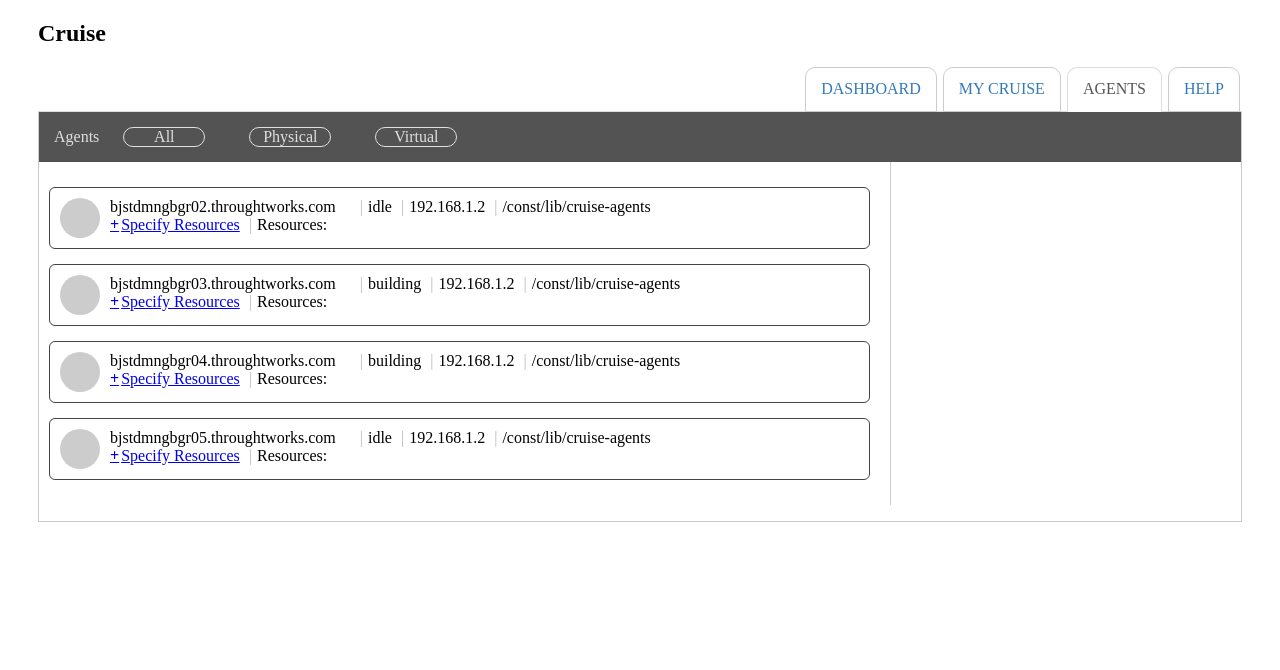
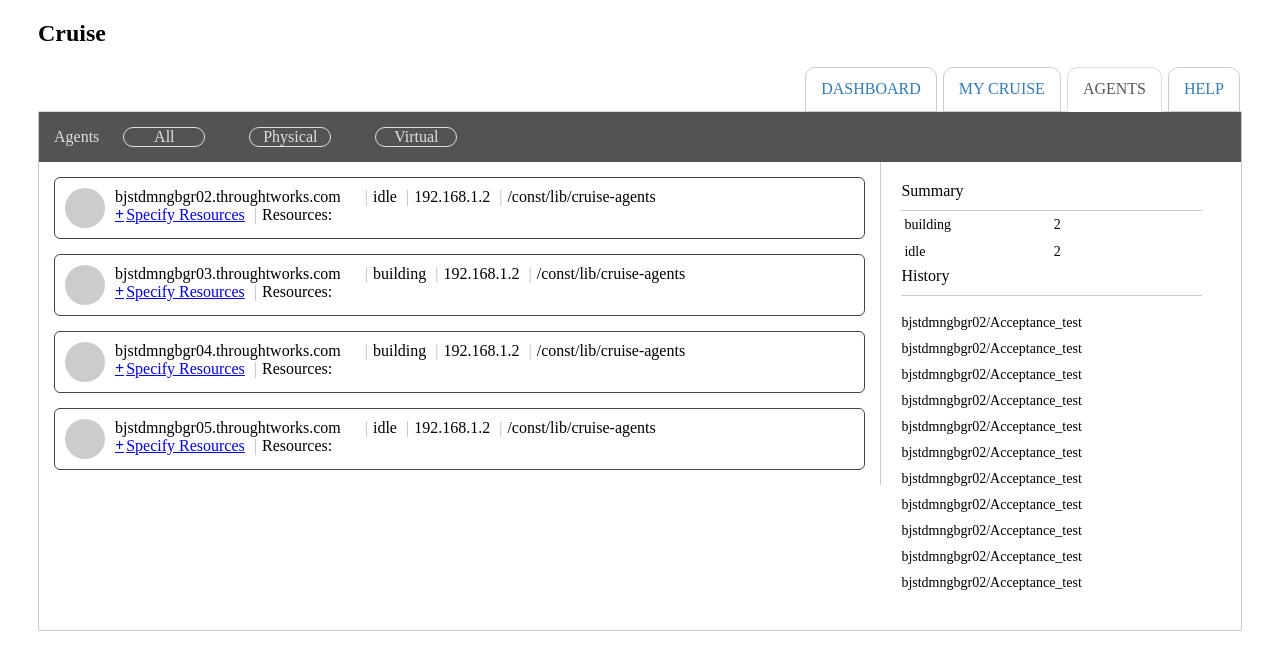
Before and after one commit to zhongds/tw_homework, a website built with webpack: page index.html in a window 1280 px wide. Both pictures are taken after a click on the link "AGENTS". Built offline with nearby package versions, Linux system fonts and the light colour scheme.

Commit message:
add summary and history

```diff
--- a/index.html
+++ b/index.html
@@ -27,7 +27,7 @@
 						<span class="ellipse">Virtual</span>
 					</div>
 					<div class="content-body">
-						<ul class="w70p br agents-list">
+						<ul class="w70p agents-list left">
 							<li class="">
 								<span class="circle left"></span>
 								<div class="left pl10">
@@ -93,7 +93,37 @@
 								</div>
 							</li>
 						</ul>
-						<div class="w30p h100p"></div>
+						<div class="aside left">
+							<section class="summary">
+								<div class="title">Summary</div>
+								<table class="w100p">
+									<tr class="h25">
+										<td class="w50p">building</td>
+										<td class="w50p">2</td>
+									</tr>
+									<tr class="h25">
+										<td class="w50p">idle</td>
+										<td class="w50p">2</td>
+									</tr>
+								</table>
+							</section>
+							<section class="history">
+								<div class="title">History</div>
+								<ul class="">
+									<li>bjstdmngbgr02/Acceptance_test</li>
+									<li>bjstdmngbgr02/Acceptance_test</li>
+									<li>bjstdmngbgr02/Acceptance_test</li>
+									<li>bjstdmngbgr02/Acceptance_test</li>
+									<li>bjstdmngbgr02/Acceptance_test</li>
+									<li>bjstdmngbgr02/Acceptance_test</li>
+									<li>bjstdmngbgr02/Acceptance_test</li>
+									<li>bjstdmngbgr02/Acceptance_test</li>
+									<li>bjstdmngbgr02/Acceptance_test</li>
+									<li>bjstdmngbgr02/Acceptance_test</li>
+									<li>bjstdmngbgr02/Acceptance_test</li>
+								</ul>
+							</section>
+						</div>
 					</div>
 				</div>
 			</div>
--- a/src/styles/common.css
+++ b/src/styles/common.css
@@ -5,6 +5,7 @@
 .pb5 {padding-bottom: 5px;}
 
 .h20 {height: 20px;}
+.h25 {height: 25px;}
 .h100p {
     height: 100%;
 }
@@ -22,6 +23,9 @@
 }
 .w30p {
     width: 30%;
+}
+.w50p {
+    width: 50%;
 }
 .w70p {
     width: 70%;
@@ -53,6 +57,9 @@
 ul {
     -webkit-padding-start: 0px !important;
 }
+li {
+    display: inline;
+}
 
 .inline-block {
     display: inline-block;
--- a/src/styles/main.css
+++ b/src/styles/main.css
@@ -57,18 +57,19 @@
     margin: 0px 20px;
 }
 
-.agents .content-body :first-child {
-    border-right: 1px solid #ccc;
+.agent .content-body {
+    zoom: 1;
+    overflow: hidden;
 }
 
 .agents-list {
-    padding: 10px;
     margin-top: 0px;
+    border-right: 1px solid #ccc;
 }
 
 .agents-list>li {
     padding: 10px;
-    margin: 15px 10px;
+    margin: 15px;
     display: block;
     border: 1px solid #444;
     border-radius: 6px;
@@ -184,3 +185,21 @@
 ul.resources li:first-child {
     padding-left: 5px;
 }
+
+.aside {
+    width: 25%;
+    padding: 20px;
+    font-size: 14px;
+}
+
+.summary .title, .history .title {
+    font-size: 16px;
+    font-weight: 500;
+    padding-bottom: 10px;
+    border-bottom: 1px solid #ccc;
+}
+
+.history li {
+    display: block;
+    padding: 5px 0;
+}
```
